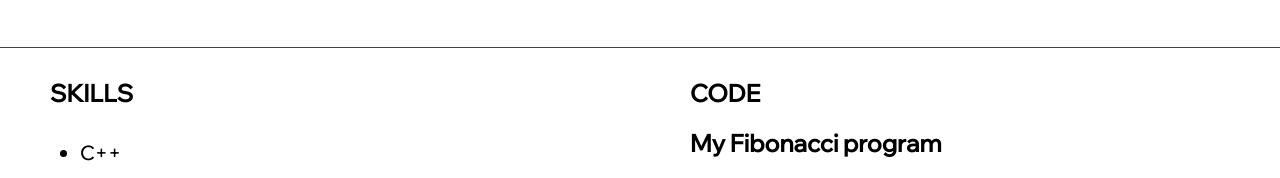
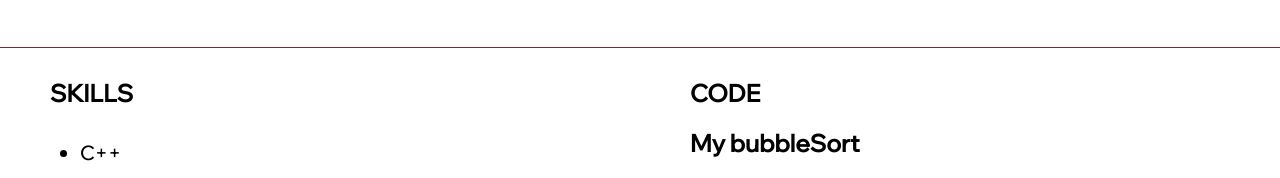
Before and after one commit to ValeriaKovalenkoGit/CV, a plain HTML site: page index.html in a window 1280 px wide. Shown: the part 1020-1198 px from the top of the page. Drawn offline with Linux system fonts and the light colour scheme.

Commit message:
Update index.html

```diff
--- a/index.html
+++ b/index.html
@@ -66,7 +66,7 @@
     </section>
     <section class="section">
       <h2 id="nav4">CODE</h2>
-      <h1>My Fibonacci program</h1>
+      <h1>My bubbleSort</h1>
     <pre>
       void bubbleSort(int arr[], int n) {
         for (int i = 0; i < n - 1; i++) {
```
